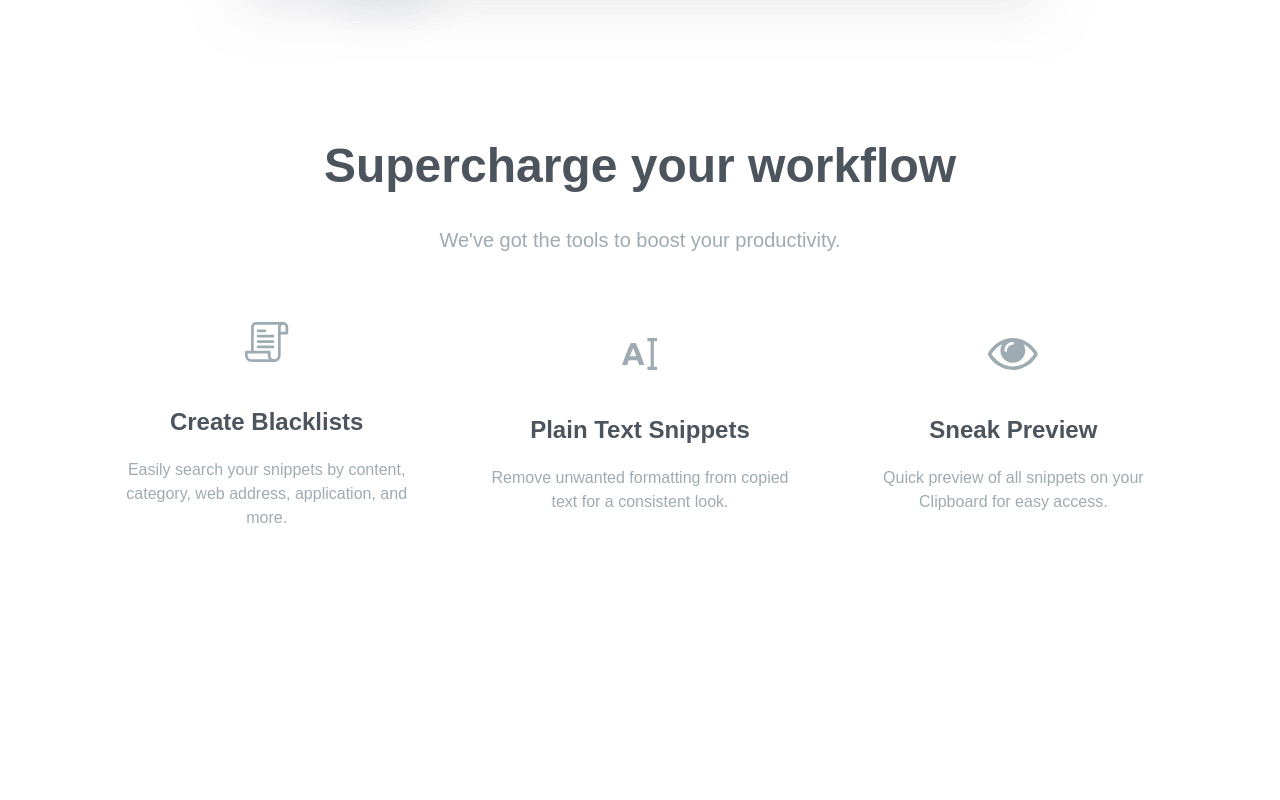
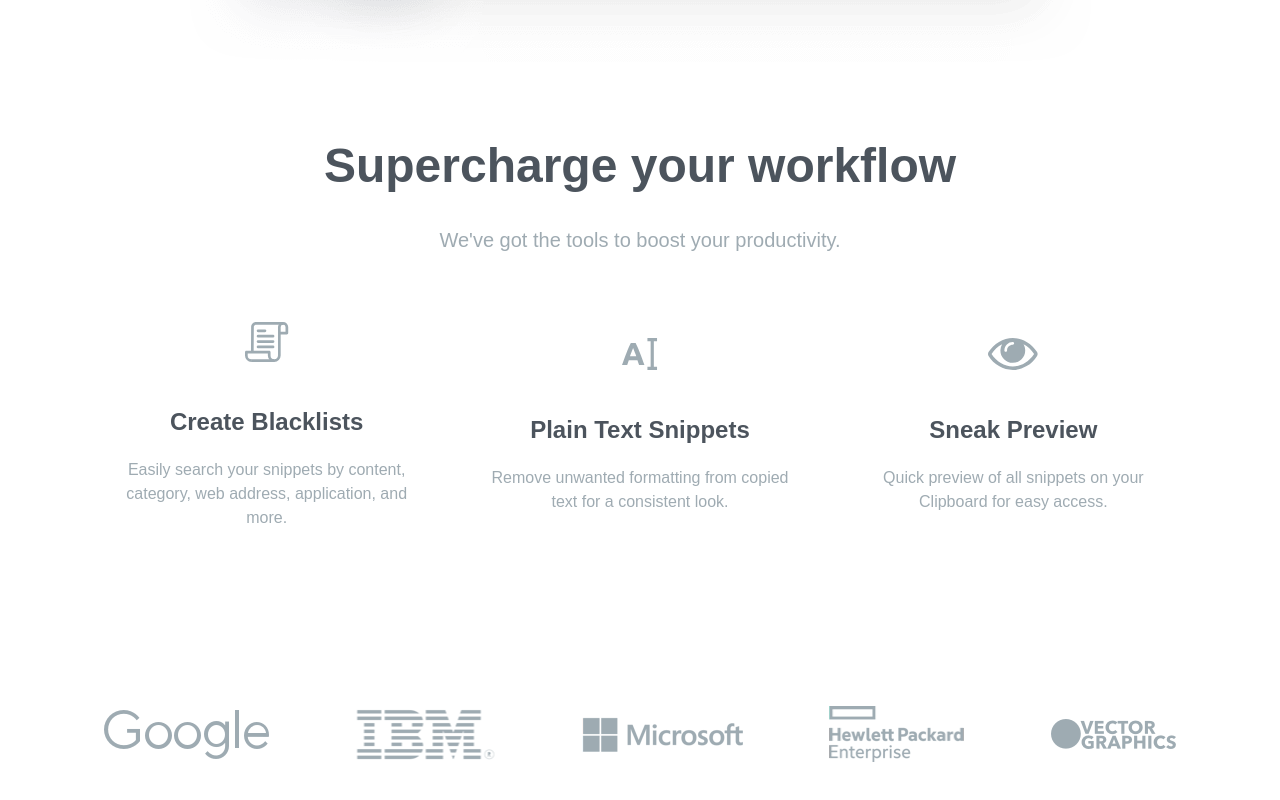
Before and after one commit to TomIrimescu/simple-tailwind-starter-clipboard, a website: page index.html in a window 1280 px wide. Shown: the part 2462-3262 px from the top of the page. Before the commit the page ends 3072 px from the top, so only its background shows below. Drawn offline with Linux system fonts and the light colour scheme; a web font is replaced by a local one.

Commit message:
Add references section

```diff
--- a/index.html
+++ b/index.html
@@ -154,5 +154,18 @@
         </div>
       </div>
     </section>
+
+    <!-- References Section -->
+    <section id="idreferences">
+      <div
+        class="flex flex-col items-center justify-between max-w-6xl px-10 mx-auto space-y-16 my-44 md:flex-row md:space-y-0"
+      >
+        <img src="images/logo-google.png" alt="" />
+        <img src="images/logo-ibm.png" alt="" />
+        <img src="images/logo-microsoft.png" alt="" />
+        <img src="images/logo-hp.png" alt="" />
+        <img src="images/logo-vector-graphics.png" alt="" />
+      </div>
+    </section>
   </body>
 </html>
```
Also changed, not shown: css/style.css.
